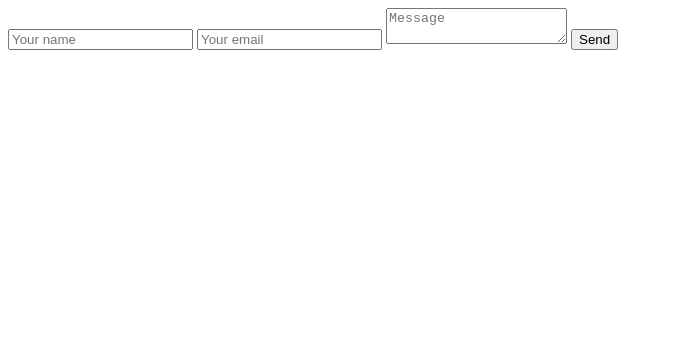
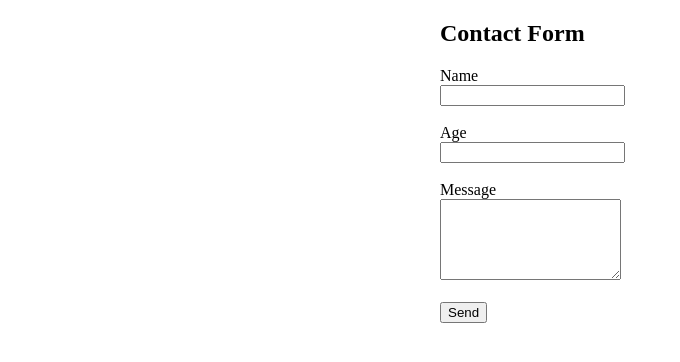
Before and after one commit to Nikhil273/ServerlessForm, a website: page index.html in a window 1280 px wide. Shown: the whole page, without its empty margins (0-680 px from the left). Drawn offline with Linux system fonts and the light colour scheme.

Commit message:
feat: Update contact form layout and enhance input fields

```diff
--- a/controllers/submissionController.js
+++ b/controllers/submissionController.js
@@ -11,6 +11,7 @@ exports.submitForm = async (req, res) => {
     if (!form) return res.status(404).json({ msg: 'Form not found' });
 
     const submissionData = req.body;
+    console.log('Received submission data:', submissionData);
 
     // Save submission
     const submission = new Submission({
--- a/index.html
+++ b/index.html
@@ -9,10 +9,29 @@
     <form
       action="https://serverlessform.onrender.com/api/submit/685d4e656d43b6505bee5fd6"
       method="POST"
+      style="max-width: 400px; margin: auto"
     >
-      <input type="text" name="name" placeholder="Your name" required />
-      <input type="email" name="email" placeholder="Your email" required />
-      <textarea name="message" placeholder="Message"></textarea>
+      <h2>Contact Form</h2>
+
+      <label for="name">Name</label><br />
+      <input type="text" id="name" name="name" required /><br /><br />
+
+      <label for="age">Age</label><br />
+      <input type="number" id="age" name="age" min="1" required /><br /><br />
+
+      <label for="message">Message</label><br />
+      <textarea id="message" name="message" rows="5" required></textarea
+      ><br /><br />
+
+      <!-- Honeypot spam protection (invisible to humans) -->
+      <input
+        type="text"
+        name="_honeypot"
+        style="display: none"
+        tabindex="-1"
+        autocomplete="off"
+      />
+
       <button type="submit">Send</button>
     </form>
   </body>
```
